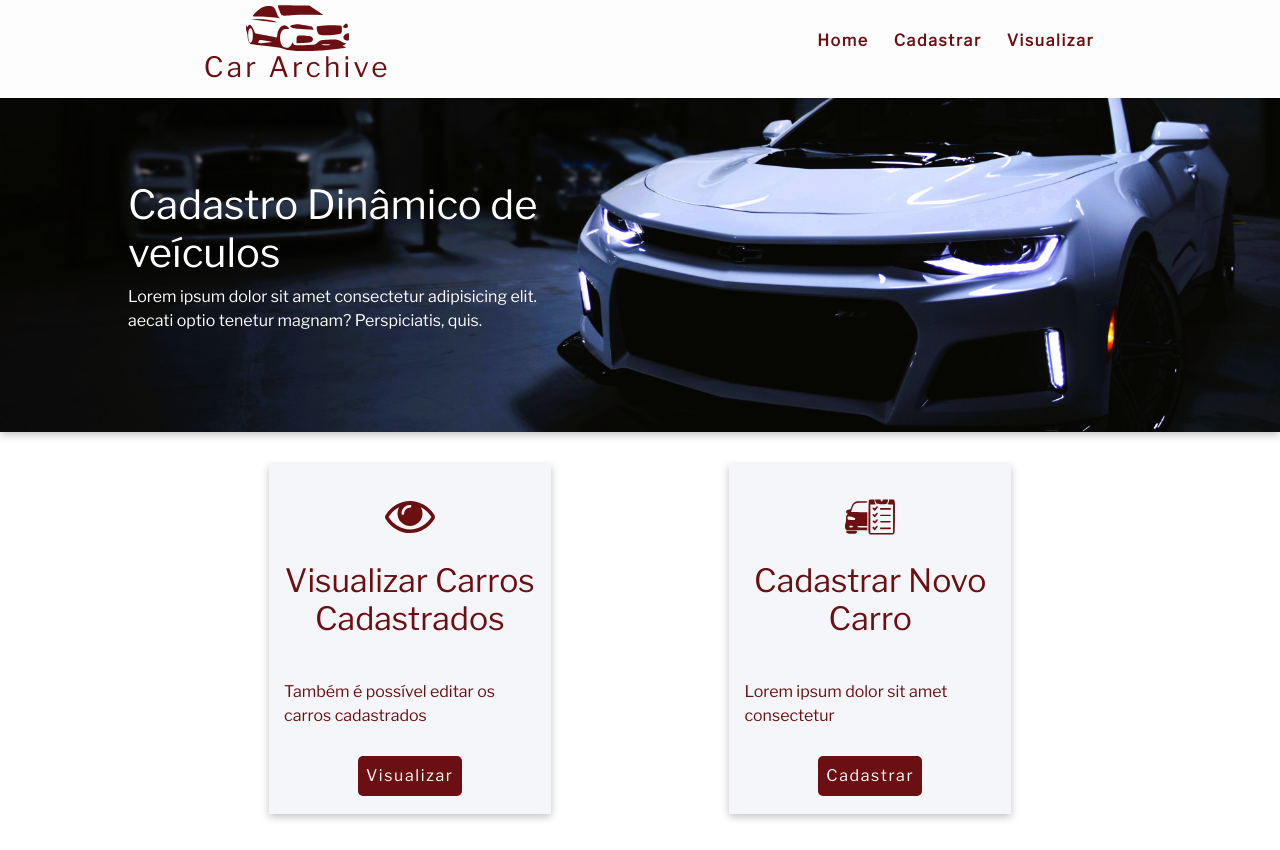
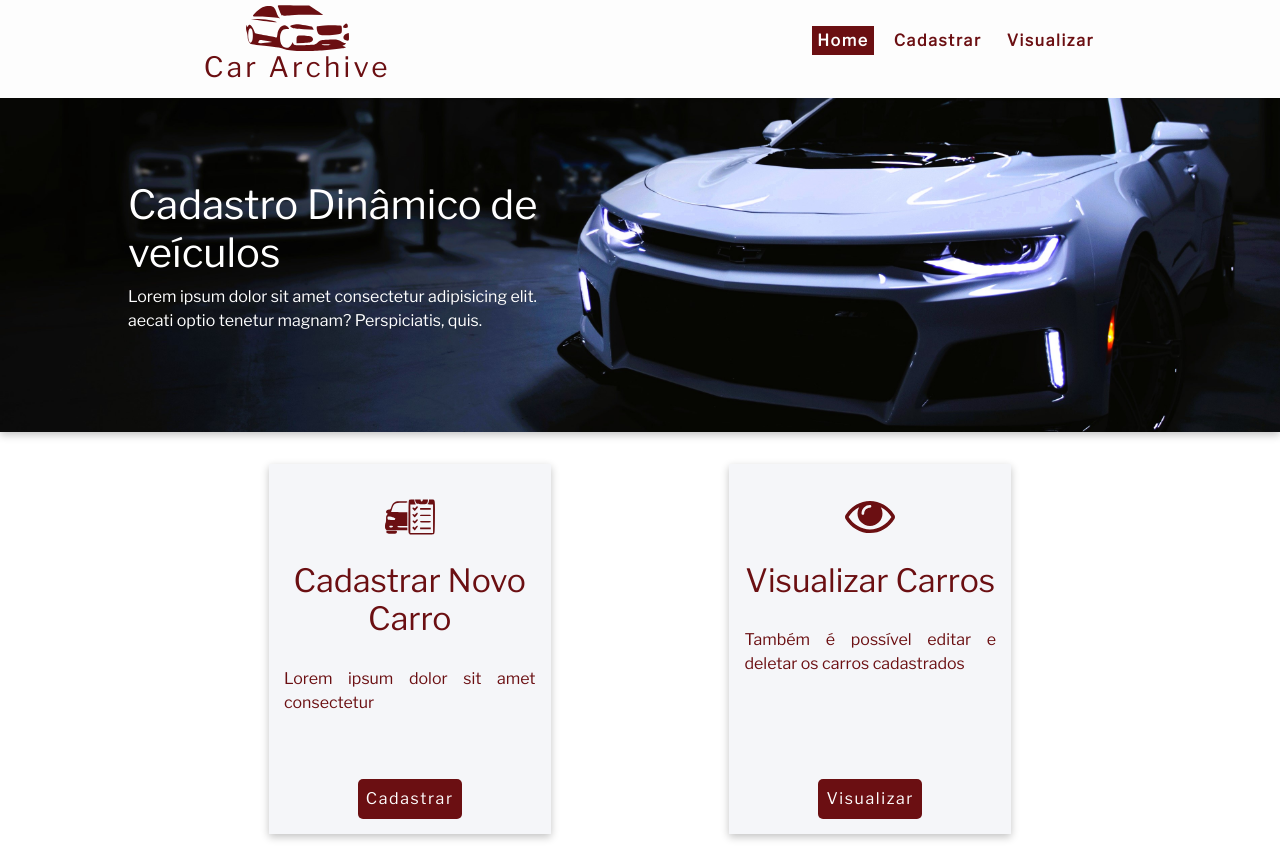
Before and after one commit to Lmsilvano/logikee_cadastrodecarros_fullstack, a React (Vite) app in the folder frontend/autoarchive/: page / in a window 1280 px wide. Built offline with nearby package versions, Linux system fonts and the light colour scheme.

Commit message:
projeto terminado, resta apenas no readme

```diff
--- a/frontend/autoarchive/src/components/cards/cars/CarCardsContainer.style.tsx
+++ b/frontend/autoarchive/src/components/cards/cars/CarCardsContainer.style.tsx
@@ -25,13 +25,13 @@ export const StyledCarCardsContainer = styled.div`
 `;
 
 export const StyledCarCardsEditContainer = styled.div`
-  width: 350px;
-  height: 620px;
+  width: 310px;
+  height: 480px;
   border: 1px solid black;
   display: flex;
   flex-direction: column;
   align-items: center;
   justify-content: space-between;
-  padding: 25px 15px 25px 15px;
+  padding: 15px 15px 15px 15px;
   transition: 0.7s;
 `;
--- a/frontend/autoarchive/src/components/cards/cars/index.tsx
+++ b/frontend/autoarchive/src/components/cards/cars/index.tsx
@@ -20,6 +20,7 @@ const CarCards: React.FC<CarProps> = ({
 }) => {
   const { editString, setEditString, setCarDataContext } = useEditContext();
   const [showDeleteModal, setShowDeleteModal] = useState<string>("");
+  const [deleteError, setDeleteError] = useState<string>("");
 
   useEffect(() => {
     console.log("renderizou carsCard");
@@ -30,19 +31,18 @@ const CarCards: React.FC<CarProps> = ({
   };
 
   //
-  const handleDelete = async (e: React.MouseEvent<HTMLButtonElement>) => {
-    // try {
-    //   const response = await axios.delete(
-    //     `http://sua-api.com/api/car/${e.currentTarget.id}`
-    //   );
-    //   console.log(response.data);
-    //   // Faça algo após a deleção, se necessário
-    // } catch (error) {
-    //   console.error("Erro ao deletar veículo:", error);
-    //   // Lide com o erro, se necessário
-    // }
-    console.log(e, "booom deletou");
-    setShowDeleteModal("");
+  const handleDelete = async () => {
+    try {
+      const response = await axios.delete(
+        `/api/v1/delete-car/${showDeleteModal}`
+      );
+      setShowDeleteModal("");
+      console.log(response.data);
+      setEditString("oi");
+    } catch (error) {
+      console.error("Erro ao deletar veículo:", error);
+      setDeleteError("error");
+    }
   };
 
   if (editString !== id) {
@@ -82,7 +82,10 @@ const CarCards: React.FC<CarProps> = ({
           <>
             <div className="modal_delete">
               <Modal.Dialog>
-                <Modal.Header closeButton>
+                <Modal.Header
+                  closeButton
+                  onClick={() => setShowDeleteModal("")}
+                >
                   <Modal.Title>Tem certeza disto?</Modal.Title>
                 </Modal.Header>
 
@@ -91,17 +94,22 @@ const CarCards: React.FC<CarProps> = ({
                 </Modal.Body>
 
                 <Modal.Footer>
-                  <Button variant="secondary">Fechar</Button>
                   <Button
-                    variant="danger"
-                    onClick={(e: React.MouseEvent<HTMLButtonElement>) =>
-                      handleDelete(e)
-                    }
+                    variant="secondary"
+                    onClick={() => setShowDeleteModal("")}
                   >
+                    Fechar
+                  </Button>
+                  <Button variant="danger" onClick={() => handleDelete()}>
                     Confirmar
                   </Button>
                 </Modal.Footer>
               </Modal.Dialog>
+              {deleteError && (
+                <p className="deleteError">
+                  Erro ao deletar: Verifique a conexão com o servidor
+                </p>
+              )}
             </div>
             <div className="overlay"></div>
           </>
--- a/frontend/autoarchive/src/components/cards/home/HomeCardsContainer.style.tsx
+++ b/frontend/autoarchive/src/components/cards/home/HomeCardsContainer.style.tsx
@@ -4,8 +4,8 @@ export const StyledHomeCardsContainer = styled.div`
   display: flex;
   flex-direction: column;
   width: 22vw;
-  height: 350px;
-  padding: 8px 15px 5px 15px;
+  height: 370px;
+  padding: 8px 15px 15px 15px;
   background-color: ${({ theme }) => theme.colors.secondary};
   box-shadow: rgba(0, 0, 0, 0.24) 0px 3px 8px;
   .upperCardBody {
@@ -35,10 +35,11 @@ export const StyledHomeCardsContainer = styled.div`
     align-items: center;
     flex: 2;
     margin-top: 20px;
-    justify-content: space-evenly;
+    justify-content: space-between;
     p {
       color: ${({ theme }) => theme.colors.tertiary};
       font-weight: 400;
+      text-align: justify;
     }
     a {
       text-decoration: none;
--- a/frontend/autoarchive/src/components/forms/registration/FormContainer.style.tsx
+++ b/frontend/autoarchive/src/components/forms/registration/FormContainer.style.tsx
@@ -33,6 +33,13 @@ export const StyledFormContainer = styled.div`
     box-shadow: rgb(0 0 0 / 25%) 0px 2px 7px;
   }
   form {
+    p {
+      color: ${({ theme }) => theme.colors.tertiary};
+      font-weight: 500;
+      span {
+        font-weight: bolder;
+      }
+    }
     width: 100%;
     max-width: 750px;
     height: auto;
@@ -241,13 +248,19 @@ export const StyledFormEditContainer = styled.div`
         transform: translateX(0%);
       }
     }
+    .formFooter {
+      display: flex;
+      justify-content: space-around;
+      width: 100%;
       button {
         border: none;
+        width: 40%;
         padding: 6px;
-      width: 150px;
+        //width: 150px;
         background-color: ${({ theme }) => theme.colors.tertiary};
         color: white;
         border-radius: 5px;
       }
     }
+  }
 `;
--- a/frontend/autoarchive/src/components/forms/registration/index.tsx
+++ b/frontend/autoarchive/src/components/forms/registration/index.tsx
@@ -101,6 +101,10 @@ const CarForm: React.FC<CarFormProps> = ({ edit }) => {
         >
           {({ handleChange, values }) => (
             <Form>
+              <p>
+                <span>Dica</span>: Selecione primeiro a Marca para visualizar os
+                modelos disponíveis.
+              </p>
               <section>
                 <div>
                   <label htmlFor="marca">Marca</label>
@@ -191,6 +195,7 @@ const CarForm: React.FC<CarFormProps> = ({ edit }) => {
                     value={formatCurrency(values.preco)}
                     onChange={(e: React.ChangeEvent<HTMLInputElement>) => {
                       const formattedValue = formatCurrency(e.target.value);
+                      console.log(formattedValue);
                       handleChange({
                         target: {
                           name: "preco",
@@ -261,8 +266,8 @@ const CarForm: React.FC<CarFormProps> = ({ edit }) => {
                 setTimeout(() => {
                   setSucess("");
                   setEditString("");
-                  window.location.reload();
-                }, 3500);
+                  //window.location.reload();
+                }, 2000);
               })
               .catch((error) => {
                 console.error(
@@ -411,7 +416,10 @@ const CarForm: React.FC<CarFormProps> = ({ edit }) => {
                 <ErrorMessage name="chassi" component="div" className="error" />
               </div>
 
-              <button type="submit">Confirmar Edição</button>
+              <div className="formFooter">
+                <button type="submit">Confirmar</button>
+                <button onClick={() => setEditString("")}>Cancelar</button>
+              </div>
               {error && <p className="error">{error}</p>}
               {sucess && <p className="sucess">{sucess}</p>}
             </Form>
--- a/frontend/autoarchive/src/components/nav/Nav.style.tsx
+++ b/frontend/autoarchive/src/components/nav/Nav.style.tsx
@@ -7,6 +7,13 @@ export const StyledNav = styled.nav`
     text-decoration: none;
     li {
       padding-left: 15px;
+      .activenav {
+        font-weight: bolder;
+        transition: 0.2s;
+        letter-spacing: 0.1rem;
+        color: white;
+        background-color: rgba(107, 15, 18, 1);
+      }
       a {
         text-decoration: none;
         letter-spacing: 0.1rem;
--- a/frontend/autoarchive/src/components/nav/index.tsx
+++ b/frontend/autoarchive/src/components/nav/index.tsx
@@ -1,17 +1,38 @@
 import { StyledNav } from "./Nav.style";
-import { Link } from "react-router-dom";
+import { NavLink } from "react-router-dom";
 const Nav = () => {
   return (
     <StyledNav>
       <ul>
         <li>
-          <Link to="/">Home</Link>
+          <NavLink
+            to="/"
+            className={({ isActive }) => {
+              return isActive ? "activenav" : "";
+            }}
+          >
+            Home
+          </NavLink>
         </li>
         <li>
-          <Link to="/Cadastrar">Cadastrar </Link>
+          <NavLink
+            to="/Cadastrar"
+            className={({ isActive }) => {
+              return isActive ? "activenav" : "";
+            }}
+          >
+            Cadastrar{" "}
+          </NavLink>
         </li>
         <li>
-          <Link to="/Visualizar">Visualizar </Link>
+          <NavLink
+            to="/Visualizar"
+            className={({ isActive }) => {
+              return isActive ? "activenav" : "";
+            }}
+          >
+            Visualizar{" "}
+          </NavLink>
         </li>
       </ul>
     </StyledNav>
--- a/frontend/autoarchive/src/layout/Main.style.tsx
+++ b/frontend/autoarchive/src/layout/Main.style.tsx
@@ -22,6 +22,18 @@ export const StyledMain = styled.main`
       display: flex;
       justify-content: space-evenly;
     }
+    .deleteError {
+      background: #ff0000ad;
+      color: white;
+      font-weight: 400;
+      margin: 5px auto;
+      text-align: center;
+      width: 100%;
+      height: 25px;
+      border-radius: 5px;
+      transition: 700ms;
+      box-shadow: rgb(0 0 0 / 25%) 0px 2px 7px;
+    }
   }
   .overlay {
     position: fixed;
--- a/frontend/autoarchive/src/pages/AutoExplorePage.tsx
+++ b/frontend/autoarchive/src/pages/AutoExplorePage.tsx
@@ -3,9 +3,10 @@ import { useEffect, useState } from "react";
 import Layout from "../layout/Layout";
 import CarCards from "../components/cards/cars";
 import { CarProps } from "../utils/interfaces/carProps";
-
+import { useEditContext } from "../context/editContext";
 function AutoExplorePage() {
   const [carData, setCarData] = useState<CarProps[]>([]);
+  const { editString } = useEditContext();
   useEffect(() => {
     const fetchData = async () => {
       await axios
@@ -23,7 +24,8 @@ function AutoExplorePage() {
     };
 
     fetchData();
-  }, []);
+    console.log("renderizei na explore");
+  }, [editString]);
 
   if (carData.length > 0) {
     return (
--- a/frontend/autoarchive/src/pages/HomePage.tsx
+++ b/frontend/autoarchive/src/pages/HomePage.tsx
@@ -6,16 +6,16 @@ function HomePage() {
   return (
     <Layout>
       <HomeCards
+        icon={<EyeSvg />}
+        title="Visualizar Carros"
+        text="Também é possível editar e deletar os carros cadastrados"
+        buttontext="Visualizar"
+      />
+      <HomeCards
         icon={<CarRegSvg />}
         title="Cadastrar Novo Carro"
         text="Lorem ipsum dolor sit amet consectetur "
         buttontext="Cadastrar"
-      />
-      <HomeCards
-        icon={<EyeSvg />}
-        title="Visualizar Carros Cadastrados"
-        text="Também é possível editar os carros cadastrados"
-        buttontext="Visualizar"
       />
     </Layout>
   );
--- a/frontend/autoarchive/src/utils/masks.ts
+++ b/frontend/autoarchive/src/utils/masks.ts
@@ -1,8 +1,7 @@
 export const formatCurrency = (value: string): string => {
 
-  return (value.replace(/\D/g, '')
+  return value
+  .replace(/\D/g, '')
   .replace(/^0+/, '')
-  .replace(/(\d+)(\d{2})$/, '$1,$2')
-  .replace(/(\d)(?=(\d{3})+(?!\d))/g, '$1.'))
-
+  .replace(/(\d)(?=(\d{3})+(?!\d))/g, '$1.');
 };
```
Lines whose indentation alone changed are shown as unchanged.
